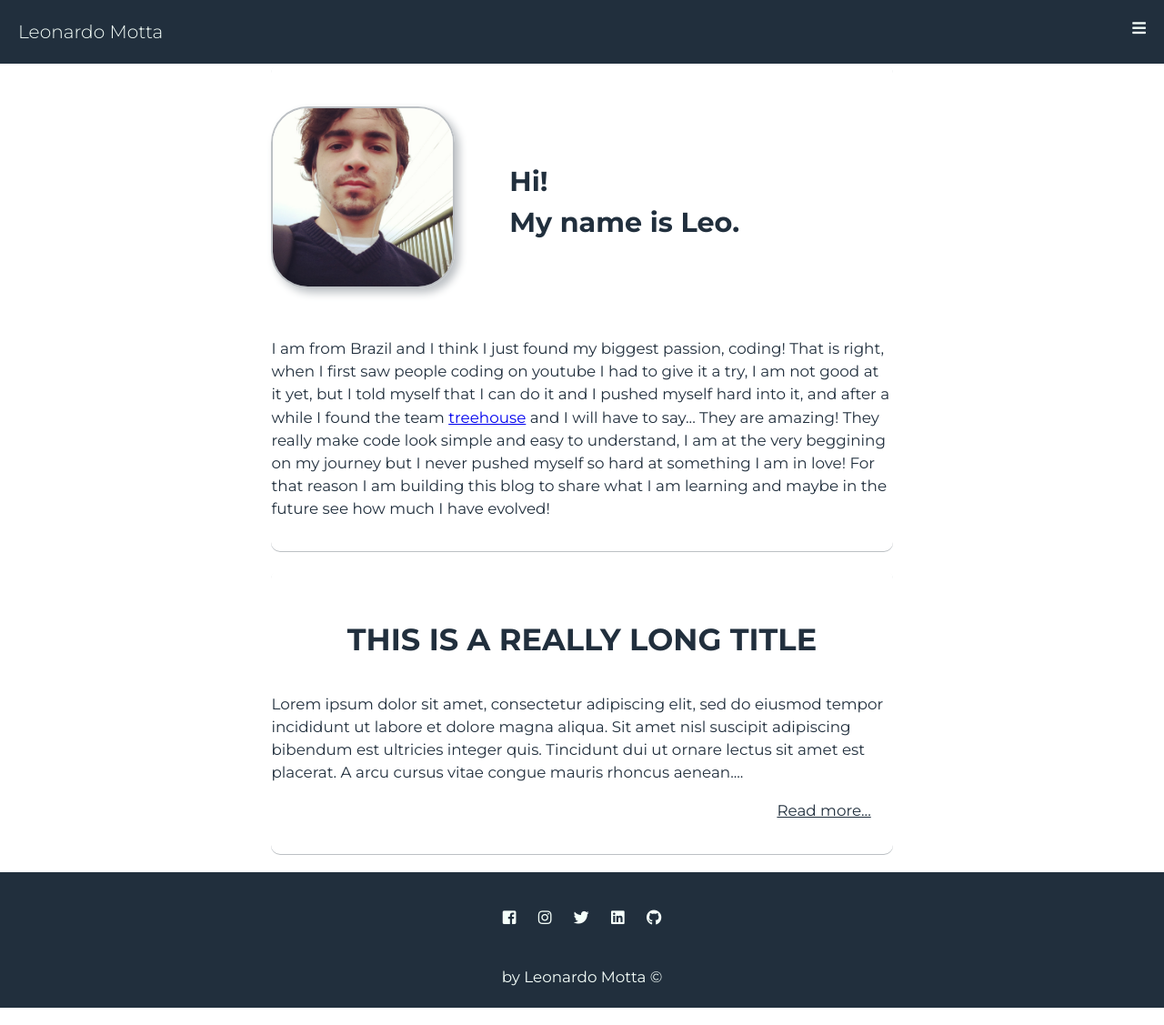
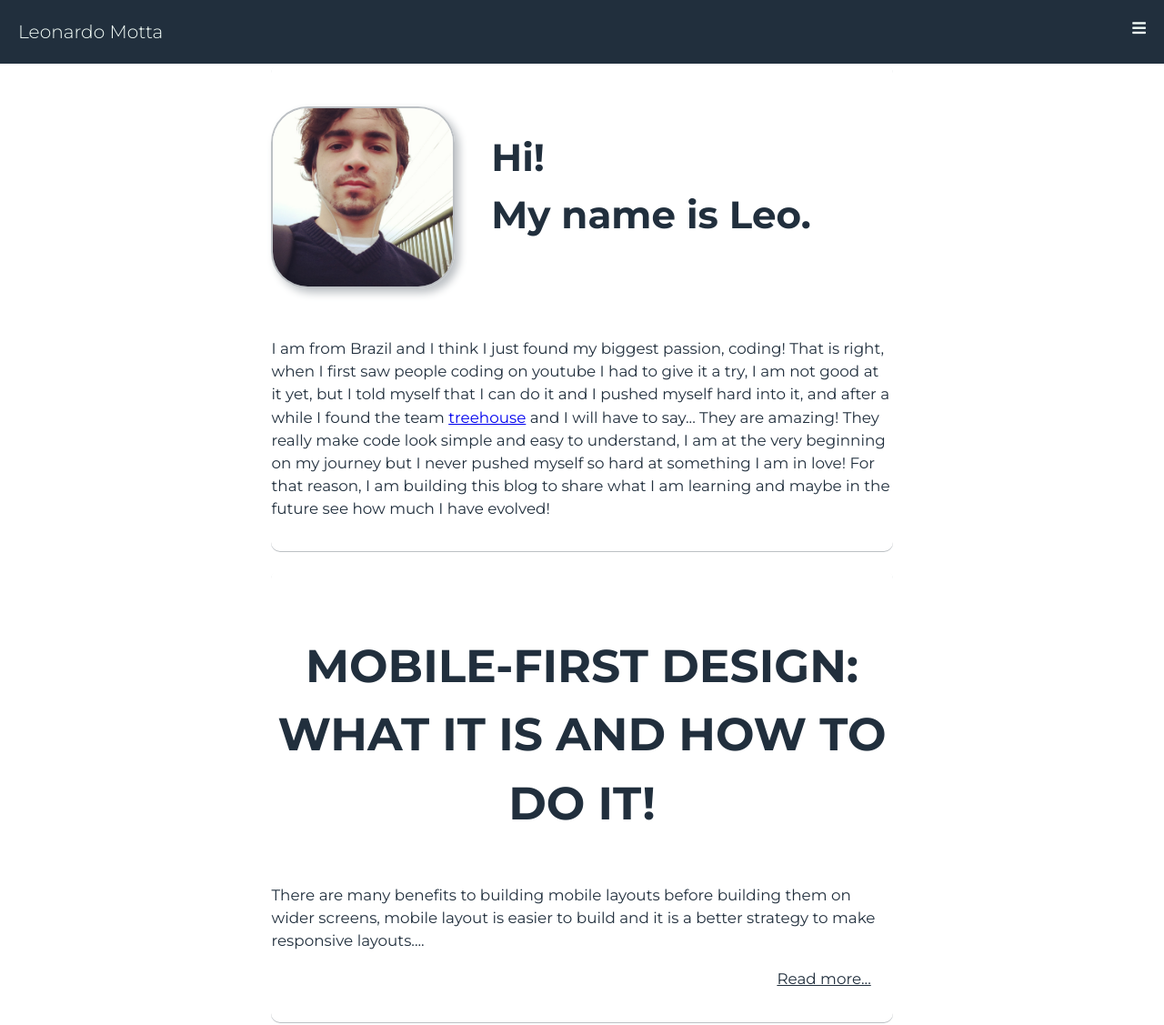
Before and after one commit to leognmotta/leomotta121.github.io, a plain HTML site: page index.html in a window 1280 px wide. Shown: the top 1127 px of the page at 91% size. Drawn offline with Linux system fonts and the light colour scheme.

Commit message:
First post intro

```diff
--- a/css/style.css
+++ b/css/style.css
@@ -26,6 +26,11 @@ h3 {
     text-align: center;
     font-size: 2em;
     font-weight: 700;
+}
+
+h3 a {
+  text-decoration: none;
+  color: #212F3D;
 }
 
 .wrap {
@@ -148,11 +153,16 @@ footer {
   }
 
   h2 {
+    font-size: 2.5em;
     width: 70.46%;
     float: right;
     text-align: left;
     margin: 0;
-    padding: 90px 60px;
+    padding: 55px 40px;
+  }
+
+  h3 {
+    font-size: 3em;
   }
 }
 
--- a/index.html
+++ b/index.html
@@ -29,15 +29,15 @@
                     <div class="group">
                         <img class="my-photo" src="imgs/my-photo.jpg">
                         <h2>Hi! <br> My name is Leo.</h2>
-                        <p>I am from Brazil and I think I just found my biggest passion, coding! That is right, when I first saw people coding on youtube I had to give it a try, I am not good at it yet, but I told myself that I can do it and I pushed myself hard into it, and after a while I found the team <a href="http://referrals.trhou.se/leonardomotta" target="_blank">treehouse</a> and I will have to say... They are amazing! They really make code look simple and easy to understand, I am at the very beggining on my journey but I never pushed myself so hard at something I am in love! For that reason I am building this blog to share what I am learning and maybe in the future see how much I have evolved!</p>
+                        <p>I am from Brazil and I think I just found my biggest passion, coding! That is right, when I first saw people coding on youtube I had to give it a try, I am not good at it yet, but I told myself that I can do it and I pushed myself hard into it, and after a while I found the team <a href="http://referrals.trhou.se/leonardomotta" target="_blank">treehouse</a> and I will have to say... They are amazing! They really make code look simple and easy to understand, I am at the very beginning on my journey but I never pushed myself so hard at something I am in love! For that reason, I am building this blog to share what I am learning and maybe in the future see how much I have evolved!</p>
                     </div>
                 </div>
             </section>
 
             <section class="blog-posts container">
                 <div class="post">
-                    <h3>THIS IS A REALLY LONG TITLE</h3>
-                    <p>Lorem ipsum dolor sit amet, consectetur adipiscing elit, sed do eiusmod tempor incididunt ut labore et dolore magna aliqua. Sit amet nisl suscipit adipiscing bibendum est ultricies integer quis. Tincidunt dui ut ornare lectus sit amet est placerat. A arcu cursus vitae congue mauris rhoncus aenean....</p>
+                    <h3><a href="#">MOBILE-FIRST DESIGN: WHAT IT IS AND HOW TO DO IT!</a></h3>
+                    <p>There are many benefits to building mobile layouts before building them on wider screens, mobile layout is easier to build and it is a better strategy to make responsive layouts....</p>
                     <p class="read-more"><a href="#">Read more...</a></p>
                 </div>
             </section>
```
